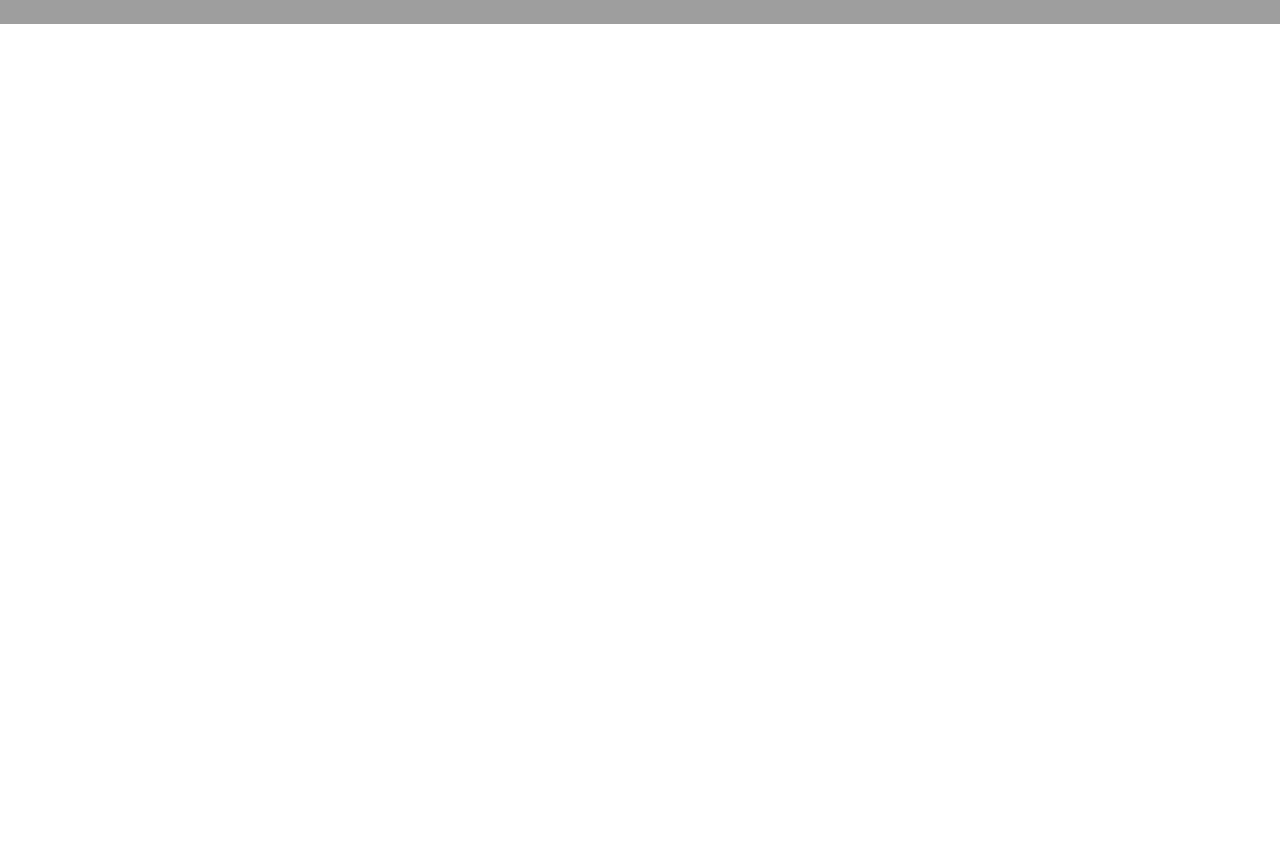
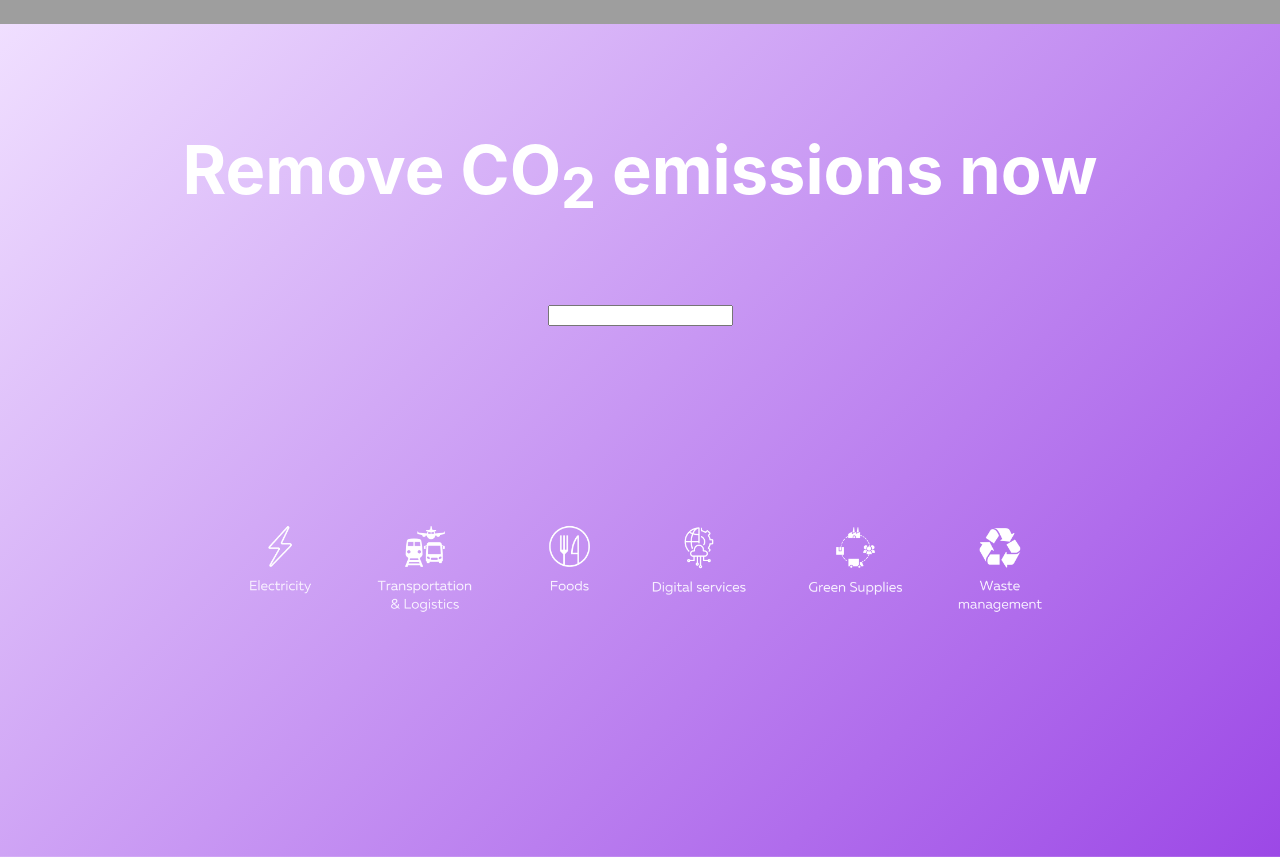
Before and after one commit to jhansi2135/aila-earth, a React (Create React App) app: page / in a window 1280 px wide. Shown: the part 540-1397 px from the top of the page. Before the commit the page ends 800 px from the top, so only its background shows below. Built offline with nearby package versions, Linux system fonts and the light colour scheme; grey boxes are pictures that could not be loaded.

Commit message:
add MarketUp

```diff
--- a/src/App.jsx
+++ b/src/App.jsx
@@ -1,12 +1,15 @@
 import "./App.css";
 import { Nav } from "./Components/Nav.jsx";
 import { Image } from "./Components/Image.jsx";
+import { Market } from "./Components/Market.jsx";
 
 function App() {
   return (
     <div className="App">
       <Nav />
       <Image />
+
+      <Market />
     </div>
   );
 }
--- a/src/Components/Image.jsx
+++ b/src/Components/Image.jsx
@@ -15,7 +15,7 @@ export function Image() {
           <br />
           <br />
           Start your green transition now, visit our{" "}
-          <a id="now" href="#">
+          <a id="now" href="#Market">
             marketplace
           </a>
           .
--- /dev/null
+++ b/src/Components/Market.css
@@ -0,0 +1,6 @@
+#Market {
+  background-image: linear-gradient(135deg, #f0dfff, #9c48e6);
+  background-size: cover;
+  background-position: center;
+  background-repeat: no-repeat;
+}
--- /dev/null
+++ b/src/Components/Market.jsx
@@ -0,0 +1,12 @@
+import "./Market.css";
+import { MarketUp } from "./MarketUp.jsx";
+import { MarketDown } from "./MarketDown.jsx";
+
+export function Market() {
+  return (
+    <div id="Market">
+      <MarketUp />
+      <MarketDown />
+    </div>
+  );
+}
--- /dev/null
+++ b/src/Components/MarketDown.jsx
@@ -0,0 +1,5 @@
+import "./MarketDown.css";
+
+export function MarketDown() {
+  return <div className="MarketDown"></div>;
+}
--- /dev/null
+++ b/src/Components/MarketUp.css
@@ -0,0 +1,9 @@
+.MarketUp {
+  padding: 50px;
+  color: white;
+  font-size: 44.5px;
+}
+.MarketUp img {
+  width: 70%;
+  height: 20%;
+}
--- /dev/null
+++ b/src/Components/MarketUp.jsx
@@ -0,0 +1,16 @@
+import "./MarketUp.css";
+import Icons from "./Icons.png";
+
+export function MarketUp() {
+  return (
+    <div className="MarketUp">
+      <h2>
+        Remove CO<sub>2</sub> emissions now
+      </h2>
+      <div className="Search">
+        <input type="text" />
+      </div>
+      <img src={Icons} alt="icon" />
+    </div>
+  );
+}
--- a/src/Components/Nav.jsx
+++ b/src/Components/Nav.jsx
@@ -9,7 +9,7 @@ export function Nav() {
       </a>
       <a href="#">Resources</a>
       <a href="#">About</a>
-      <a href="#">Marketplace</a>
+      <a href="#Market">Marketplace</a>
       <a href="#">Calculate</a>
     </div>
   );
```
Also changed, not shown: src/Components/MarketDown.css (added).
